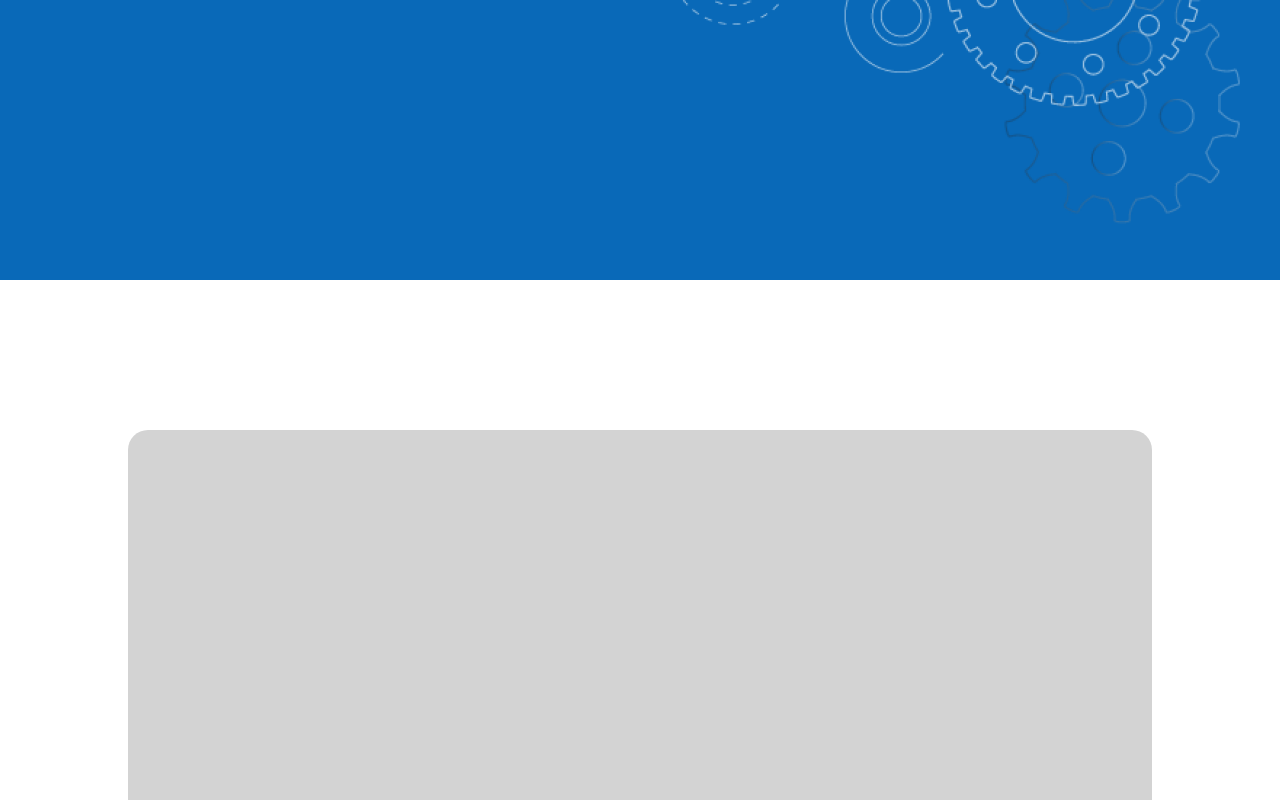
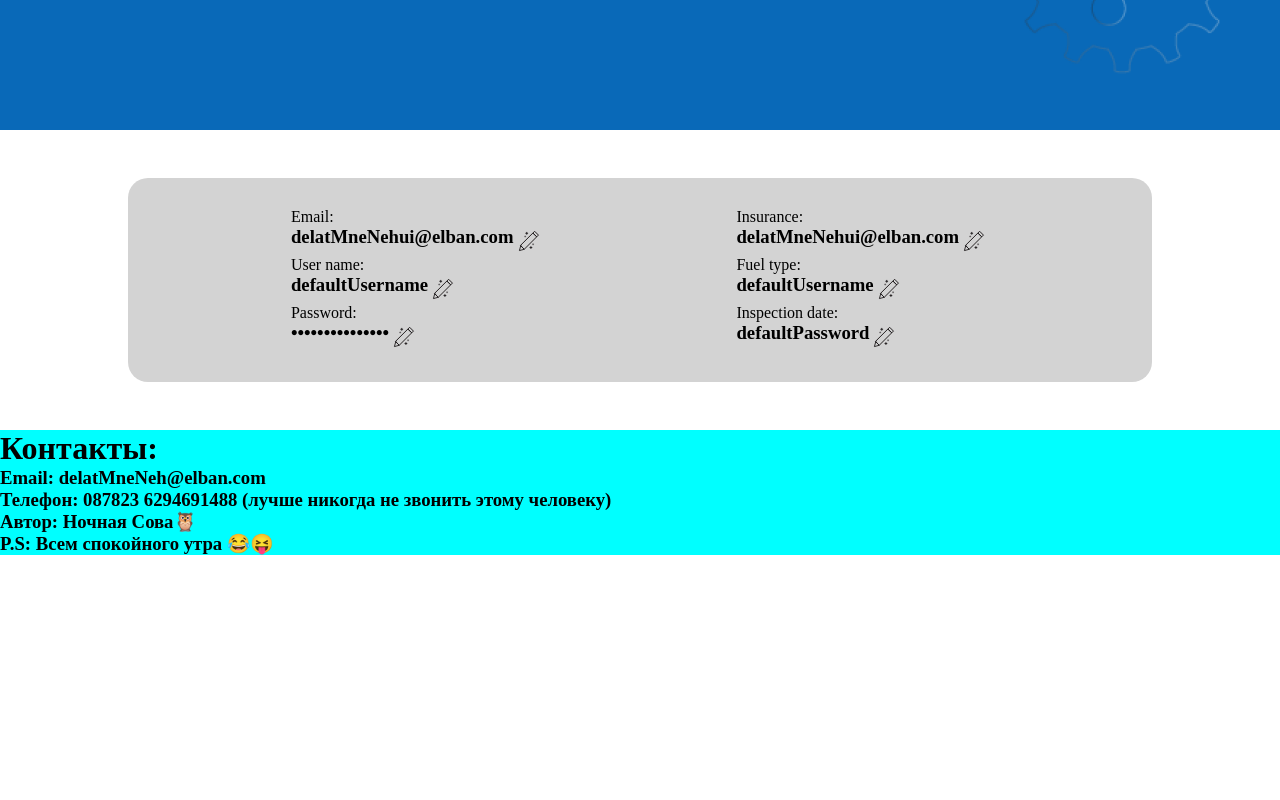
Before and after one commit to FastFix2024/FastFixFront, a React (Vite) app: page / in a window 1280 px wide. Shown: the part 1740-2540 px from the top of the page. After the commit the page ends 2295 px from the top, so only its background shows below. Built offline with nearby package versions, Linux system fonts and the light colour scheme.

Commit message:
добавила поля ввода и карнадаш редакции информации в профиль

```diff
--- a/src/assets/index.ts
+++ b/src/assets/index.ts
@@ -4,3 +4,4 @@ export { default as InfoImg } from "./InfoImg.png";
 export { default as Sections1Bg } from "./Section1Bg.png";
 export { default as Sections2Bg } from "./Section2Bg.png";
 export { default as FastFixLogo } from "./FastFixLogo.png";
+export { default as Pencil } from "./pencil.svg";
--- /dev/null
+++ b/src/components/CarInfo/CarInfo.tsx
@@ -0,0 +1,19 @@
+import { useState } from "react";
+import UserInput from "../UserInput/UserInput";
+
+const CarInfo = () => {
+
+    const [insurance, setInsurance] = useState('delatMneNehui@elban.com');
+    const [fuelType, setFuelType] = useState('defaultUsername');
+    const [inspectionDate, setInspectionDate] = useState('defaultPassword');
+
+    return (
+        <>
+            <UserInput label="Insurance" value={insurance} onSave={setInsurance}/>
+            <UserInput label="Fuel type" value={fuelType} onSave={setFuelType} />
+            <UserInput label="Inspection date" value={inspectionDate} onSave={setInspectionDate}/>
+        </>
+    )
+}
+
+export default CarInfo;
--- a/src/components/Input/Input.tsx
+++ b/src/components/Input/Input.tsx
@@ -16,8 +16,6 @@ function Input({
   checked,
   error
 }: InputProps) {
-
-  console.log('inputRender')
 
   return (
     <InputComponentContainer>
--- /dev/null
+++ b/src/components/UserInfo/UserInfo.tsx
@@ -0,0 +1,19 @@
+import { useState } from "react";
+import UserInput from "../UserInput/UserInput";
+
+const UserInfo = () => {
+
+    const [email, setEmail] = useState('delatMneNehui@elban.com');
+    const [username, setUsername] = useState('defaultUsername');
+    const [password, setPassword] = useState('defaultPassword');
+
+    return (
+        <>
+            <UserInput label="Email" value={email} onSave={setEmail} type="email" />
+            <UserInput label="User name" value={username} onSave={setUsername} />
+            <UserInput label="Password" value={password} onSave={setPassword} type="password" />
+        </>
+    )
+}
+
+export default UserInfo;
--- /dev/null
+++ b/src/components/UserInput/UserInput.tsx
@@ -0,0 +1,42 @@
+import { InfoContainer, RedactPencil } from "./styles";
+import { Pencil } from "../../assets";
+import { useState } from "react";
+
+const UserInput = ({ label, value, onSave, type = "text" } : any) => {
+
+    const [isEditing, setIsEditing] = useState(false);
+    const [inputValue, setInputValue] = useState(value);
+
+    const handleSave = () => {
+        onSave(inputValue);
+        setIsEditing(false);
+    };
+
+    const getHiddenValue = (value: string) => {
+        return '•'.repeat(value.length);
+    };
+
+    return (
+        <div>
+        <p>{label}: </p>
+        {isEditing ? (
+            <>
+                <input
+                    type={type}
+                    placeholder={`Input new ${label}`}
+                    value={inputValue}
+                    onChange={(evt) => setInputValue(evt.target.value)}
+                />
+                <button onClick={handleSave}>Save</button>
+            </>
+        ) : (
+            <InfoContainer>
+                <h3>{type === "password" ? getHiddenValue(value) : value}</h3>
+                <RedactPencil src={Pencil} onClick={() => setIsEditing(true)} />
+            </InfoContainer>
+        )}
+    </div>
+    );
+};
+
+export default UserInput;
--- /dev/null
+++ b/src/components/UserInput/styles.ts
@@ -0,0 +1,9 @@
+import styled from "@emotion/styled";
+
+export const InfoContainer =styled.div`
+  display:flex;
+`;
+
+export const RedactPencil = styled.img`
+  width: 30px;
+`;
--- a/src/sections/SectionMap/styles.ts
+++ b/src/sections/SectionMap/styles.ts
@@ -3,8 +3,6 @@ import { Sections2Bg } from "../../assets";
 
 export const Section2 = styled.div`
   position: relative;
-  top: 150px;
-  width: 100%;
   height: 700px;
   background-color: rgba(9, 105, 184, 1);
 `;
--- a/src/sections/SectionProflile/SectionProfile.tsx
+++ b/src/sections/SectionProflile/SectionProfile.tsx
@@ -1,11 +1,22 @@
-import { Footer, ProfileBackground, Section3Background, SectionContainer } from "./styles";
+import CarInfo from "../../components/CarInfo/CarInfo";
+import UserInfo from "../../components/UserInfo/UserInfo";
+import { Footer, ProfileBackground, ProfileContainer, Section3Background, SectionContainer, SectionWrapper } from "./styles";
 
 const SectionProfile = () => {
   return (
-    <SectionContainer>
-      <Section3Background>
-        <ProfileBackground />
-      </Section3Background>
+    <SectionWrapper>
+      <SectionContainer>
+        <Section3Background>
+          <ProfileBackground>
+            <ProfileContainer>
+              <UserInfo />
+            </ProfileContainer>
+            <ProfileContainer>
+              <CarInfo />
+            </ProfileContainer>
+          </ProfileBackground>
+        </Section3Background>
+      </SectionContainer>
       <Footer>
         <h1>Контакты:</h1>
         <h3>Email: delatMneNeh@elban.com</h3>
@@ -13,7 +24,7 @@ const SectionProfile = () => {
         <h3>Автор: Ночная Сова🦉</h3>
         <h3>P.S: Всем спокойного утра 😂😝</h3>
       </Footer>
-    </SectionContainer>
+    </SectionWrapper>
   );
 };
 
--- a/src/sections/SectionProflile/styles.ts
+++ b/src/sections/SectionProflile/styles.ts
@@ -1,36 +1,44 @@
 import styled from "@emotion/styled";
+
+export const SectionWrapper = styled.div`
+  display: flex;
+  flex-direction: column;
+`;
 
 export const SectionContainer = styled.div`
   position: relative;
   display: flex;
   justify-content: center;
-  top: 150px;
+  align-items: center;
   width: 100%;
-  height: 1200px;
+  height: 300px;
 `;
 
 export const Section3Background = styled.div`
-  position: relative;
   display: flex;
   justify-content: center;
-  align-items: center;
+  width: 100%;
+`;
+
+export const ProfileContainer = styled.div`
+  display: flex;
   flex-direction: column;
-  top: 150px;
-  width: 100%;
-  height: 700px;
+  margin: 30px;
 `;
 
 export const ProfileBackground = styled.div`
+  display: flex;
+  justify-content: space-evenly;
   background-color: lightgrey;
-  height: 800px;
+  height: auto;
   width: 80%;
   border-radius: 20px;
 `;
 
 export const Footer = styled.footer`
-  position: absolute;
+  position: relative;
   bottom: 0;
-  height: 200px;
+  height: auto;
   width: 100%;
   background-color: aqua;
 `;
```
Also changed, not shown: src/components/UserProfile/UserProfile.tsx (deleted, +0 -7 lines), src/components/UserProfile/styles.ts (deleted, +0 -8 lines), src/assets/pencil.svg (added).
